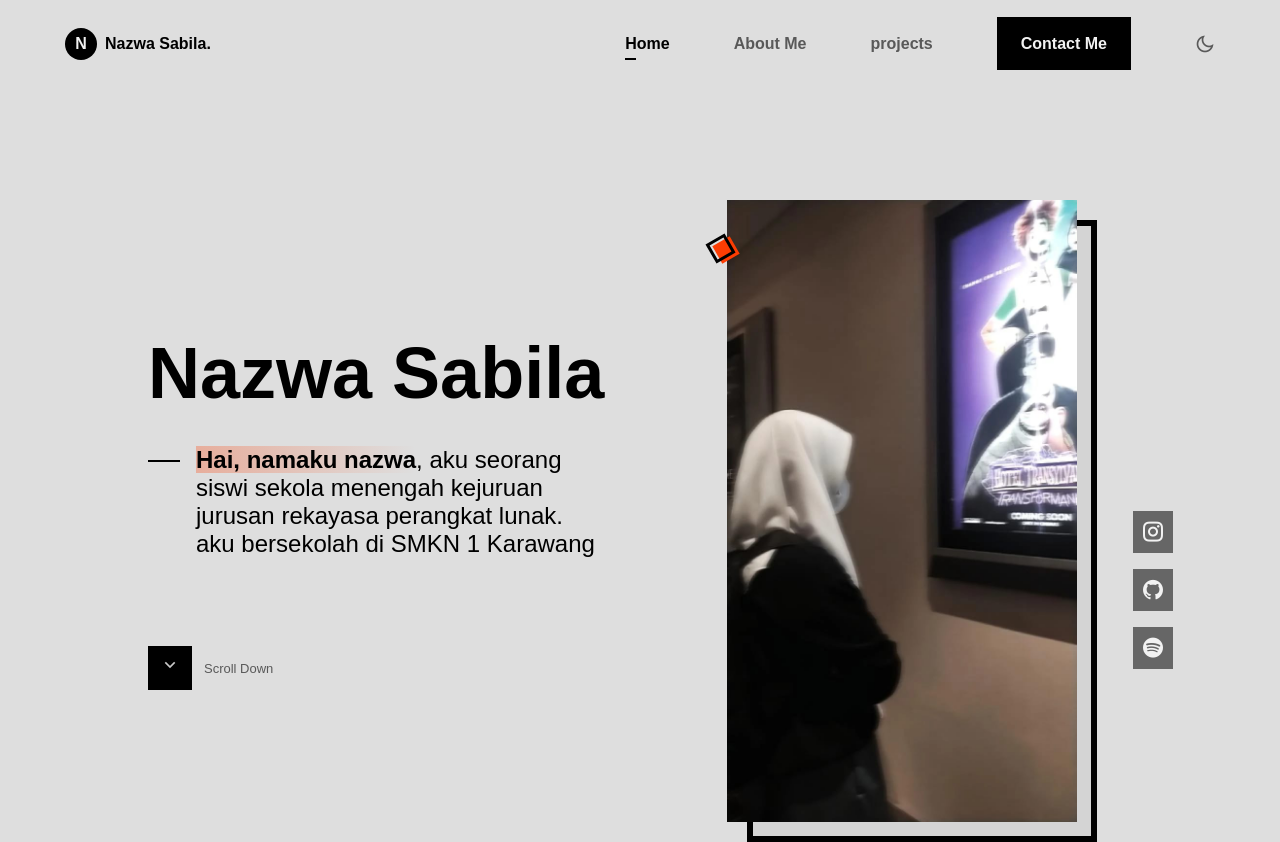
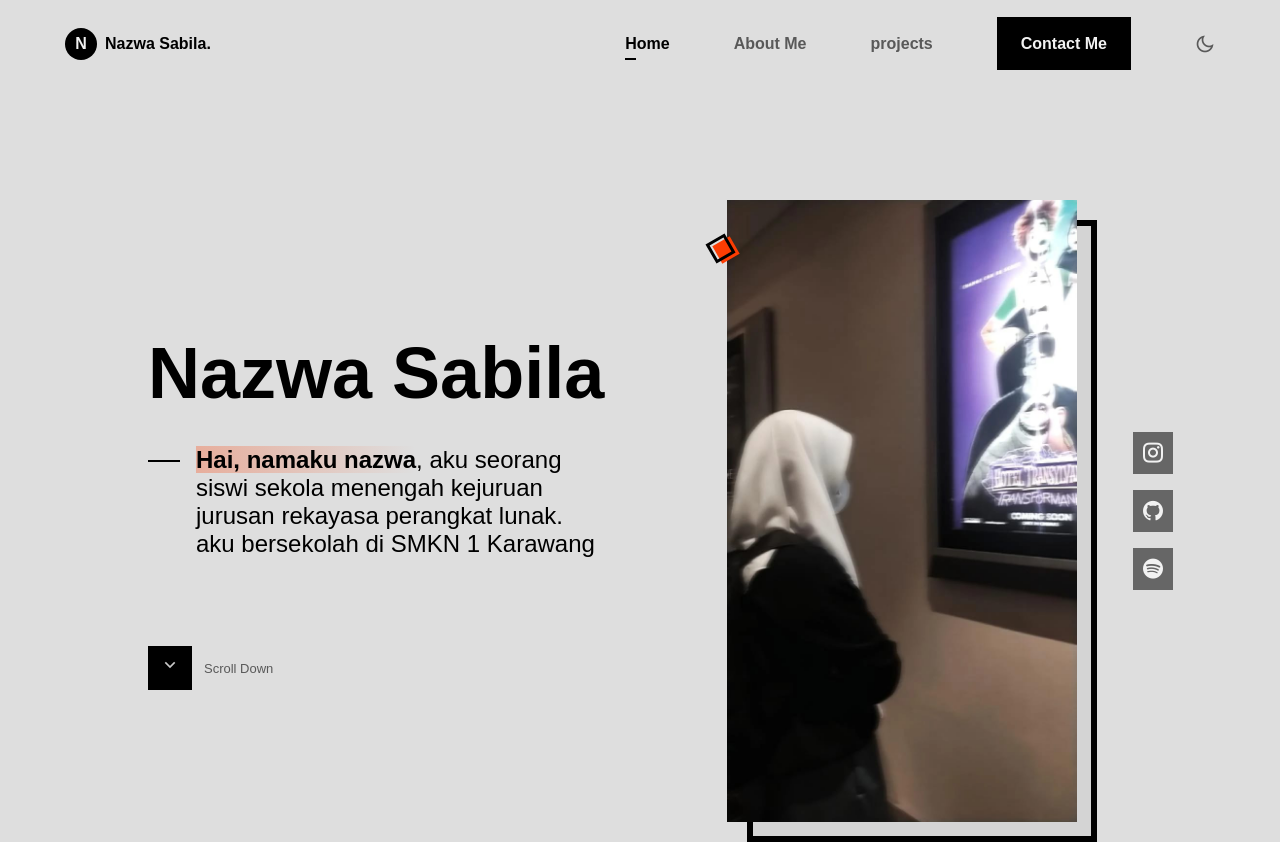
Before and after one commit to nazwasabila/portofolio-project, a plain HTML site: page index.html in a window 1280 px wide. Shown: the top 842 px of the page. Drawn offline with nearby package versions, Linux system fonts and the light colour scheme; a web font is replaced by a local one.

Commit message:
portofolio

```diff
--- a/aset/css/style.css
+++ b/aset/css/style.css
@@ -437,9 +437,9 @@ transition: width .3s;
 }
 
 .home__social{
-    height: 0;
+    height: max-content;
     position: absolute;
-    left: -3rem;
+    left: -2.5rem;
     top: 0;
     bottom: 0;
     margin: auto 0;
```
